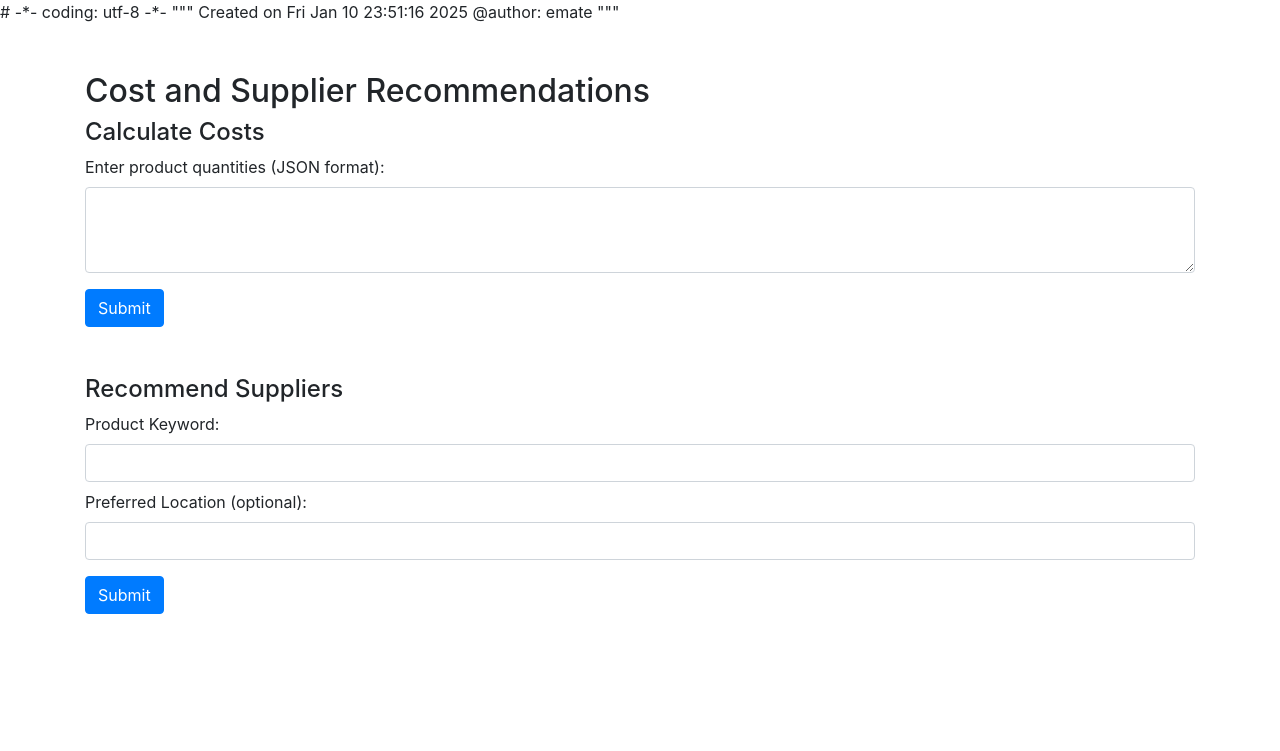
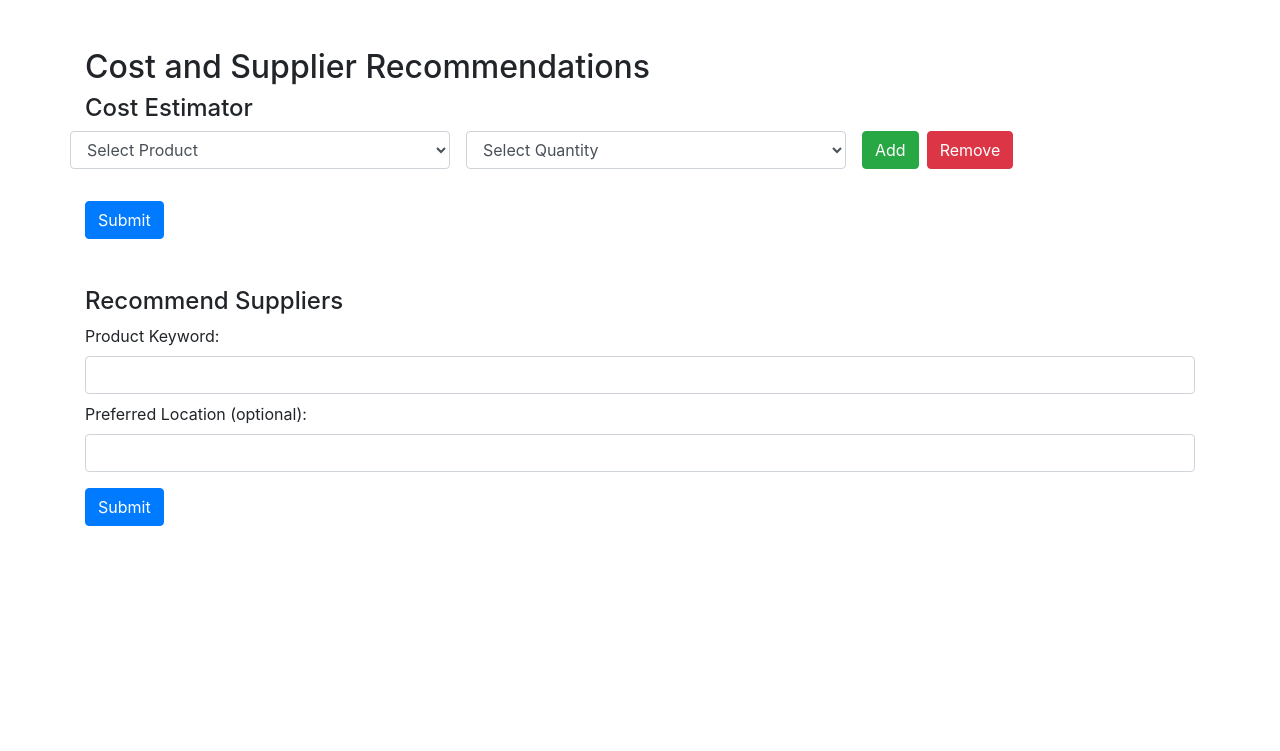
Before and after one commit to seuncology/construction_cost, a Flask app: page / in a window 1280 px wide. Shown: the top 751 px of the page. Run offline with Flask 2, Linux system fonts and the light colour scheme; some libraries are stand-ins or nearby versions.

Commit message:
updated the index file in template

```diff
--- a/templates/index.html
+++ b/templates/index.html
@@ -1,10 +1,3 @@
-# -*- coding: utf-8 -*-
-"""
-Created on Fri Jan 10 23:51:16 2025
-
-@author: emate
-"""
-
 <!DOCTYPE html>
 <html>
 <head>
@@ -15,13 +8,57 @@ Created on Fri Jan 10 23:51:16 2025
     <div class="container mt-5">
         <h2>Cost and Supplier Recommendations</h2>
 
-        <!-- Form for Cost Calculation -->
-        <form id="costForm">
-            <h4>Calculate Costs</h4>
-            <label for="productQuantities">Enter product quantities (JSON format):</label>
-            <textarea id="productQuantities" class="form-control" rows="3"></textarea>
-            <button type="button" class="btn btn-primary mt-3" onclick="calculateCosts()">Submit</button>
-        </form>
+        <!-- Cost Estimator Section -->
+        <h4>Cost Estimator</h4>
+        <div id="estimator">
+            <div class="row mb-3">
+                <select class="form-control col-md-4 product">
+                    <option value="">Select Product</option>
+                    <option value="Cement">Cement</option>
+                    <option value="Sand">Sand</option>
+                    <option value="Gravel/Aggregates">Gravel/Aggregates</option>
+                    <option value="Concrete mix">Concrete mix</option>
+                    <option value="Reinforcement bars (Rebars)">Reinforcement bars (Rebars)</option>
+                    <option value="Structural steel">Structural steel</option>
+                    <option value="Hollow blocks/Bricks">Hollow blocks/Bricks</option>
+                    <option value="Roofing materials (Roof tiles, metal sheets, etc.)">Roofing materials (Roof tiles, metal sheets, etc.)</option>
+                    <option value="Flooring tiles (Ceramic, porcelain, stone, etc.)">Flooring tiles (Ceramic, porcelain, stone, etc.)</option>
+                    <option value="Pipes (PVC, HDPE, GI)">Pipes (PVC, HDPE, GI)</option>
+                    <option value="Electrical wires and cables">Electrical wires and cables</option>
+                    <option value="Sanitary fixtures (Toilets, basins, etc.)">Sanitary fixtures (Toilets, basins, etc.)</option>
+                    <option value="Wooden doors and aluminum/UPVC windows">Wooden doors and aluminum/UPVC windows</option>
+                    <option value="Waterproofing chemicals">Waterproofing chemicals</option>
+                    <option value="Drywall/Gypsum boards">Drywall/Gypsum boards</option>
+                    <option value="Insulation materials">Insulation materials</option>
+                    <option value="Skirting materials">Skirting materials</option>
+                    <option value="Lighting fixtures (LED, CFL)">Lighting fixtures (LED, CFL)</option>
+                    <option value="Switches and sockets">Switches and sockets</option>
+                    <option value="Binding wire">Binding wire</option>
+                    <option value="Adhesives and sealants">Adhesives and sealants</option>
+                    <option value="Hinges and locks">Hinges and locks</option>
+                    <option value="Screws and fasteners">Screws and fasteners</option>
+                    <option value="Topsoil and paving stones (if landscaping applies)">Topsoil and paving stones (if landscaping applies)</option>
+                    <option value="Wall putty">Wall putty</option>
+                    <option value="Ceiling boards">Ceiling boards</option>
+                    <option value="Formwork materials (Plywood, timber, etc.)">Formwork materials (Plywood, timber, etc.)</option>
+                </select>
+                <select class="form-control col-md-4 quantity ml-3">
+                    <option value="">Select Quantity</option>
+                    <option value="1">1</option>
+                    <option value="2">2</option>
+                    <option value="3">3</option>
+                    <option value="4">4</option>
+                    <option value="5">5</option>
+                    <option value="10">10</option>
+                    <option value="20">20</option>
+                    <option value="50">50</option>
+                    <option value="100">100</option>
+                </select>
+                <button class="btn btn-success ml-3 add">Add</button>
+                <button class="btn btn-danger ml-2 remove">Remove</button>
+            </div>
+        </div>
+        <button class="btn btn-primary mt-3" onclick="submitEstimatorData()">Submit</button>
 
         <!-- Form for Supplier Recommendations -->
         <form id="supplierForm" class="mt-5">
@@ -35,13 +72,35 @@ Created on Fri Jan 10 23:51:16 2025
 
         <div id="result" class="mt-5"></div>
     </div>
+
     <script>
-        async function calculateCosts() {
-            const productQuantities = JSON.parse(document.getElementById('productQuantities').value);
-            const response = await fetch('/calculate_costs', {
+        document.addEventListener('click', function(event) {
+            if (event.target.classList.contains('add')) {
+                const row = event.target.parentElement;
+                const clone = row.cloneNode(true);
+                document.getElementById('estimator').appendChild(clone);
+            } else if (event.target.classList.contains('remove')) {
+                const row = event.target.parentElement;
+                if (document.getElementById('estimator').children.length > 1) {
+                    row.remove();
+                } else {
+                    alert('At least one row must remain.');
+                }
+            }
+        });
+
+        async function submitEstimatorData() {
+            const rows = document.querySelectorAll('#estimator .row');
+            const data = Array.from(rows).map(row => {
+                const product = row.querySelector('.product').value;
+                const quantity = row.querySelector('.quantity').value;
+                return { product, quantity };
+            });
+
+            const response = await fetch('/estimate_costs', {
                 method: 'POST',
                 headers: { 'Content-Type': 'application/json' },
-                body: JSON.stringify({ product_quantities: productQuantities })
+                body: JSON.stringify({ items: data })
             });
             const result = await response.json();
             document.getElementById('result').innerText = JSON.stringify(result, null, 2);
```
